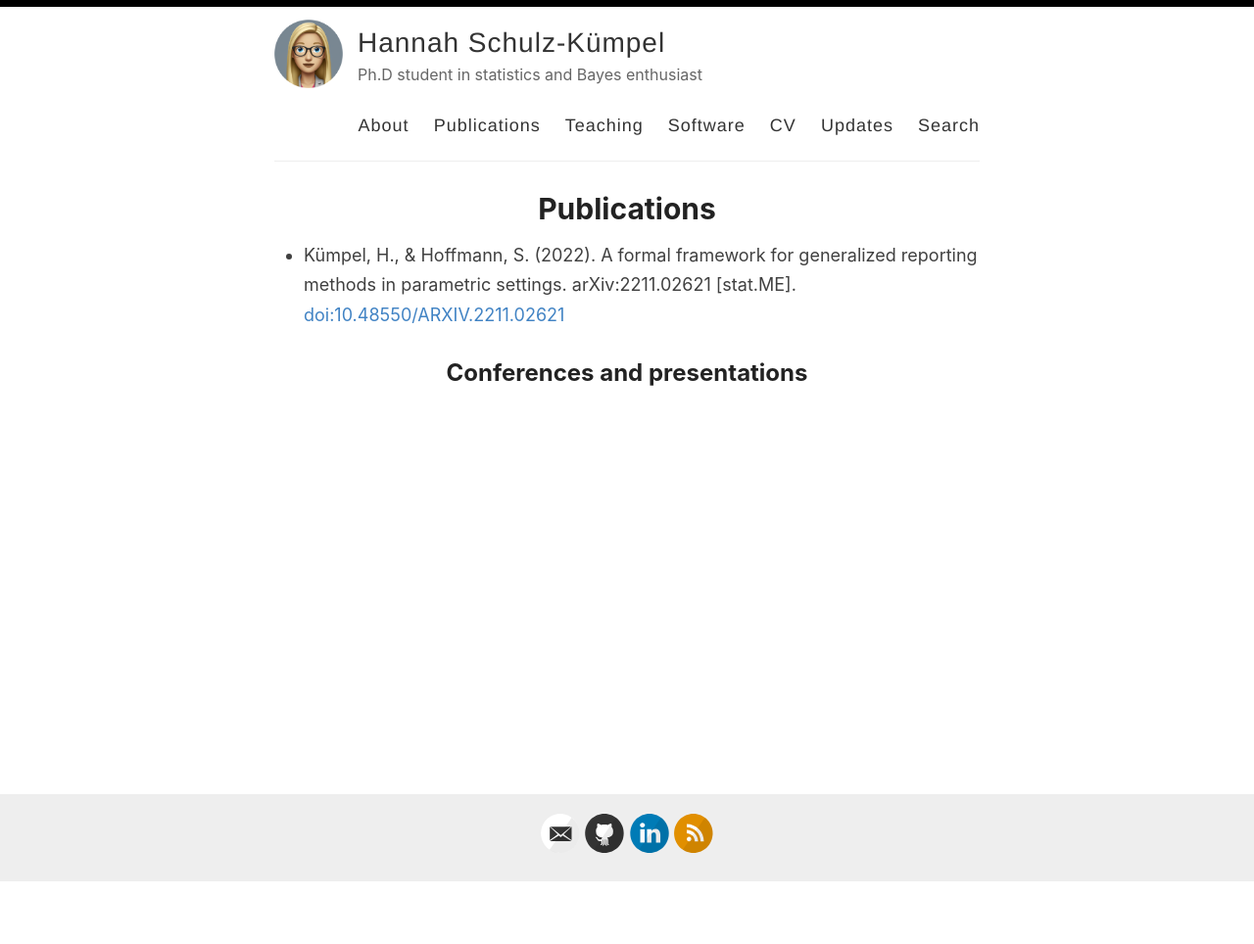
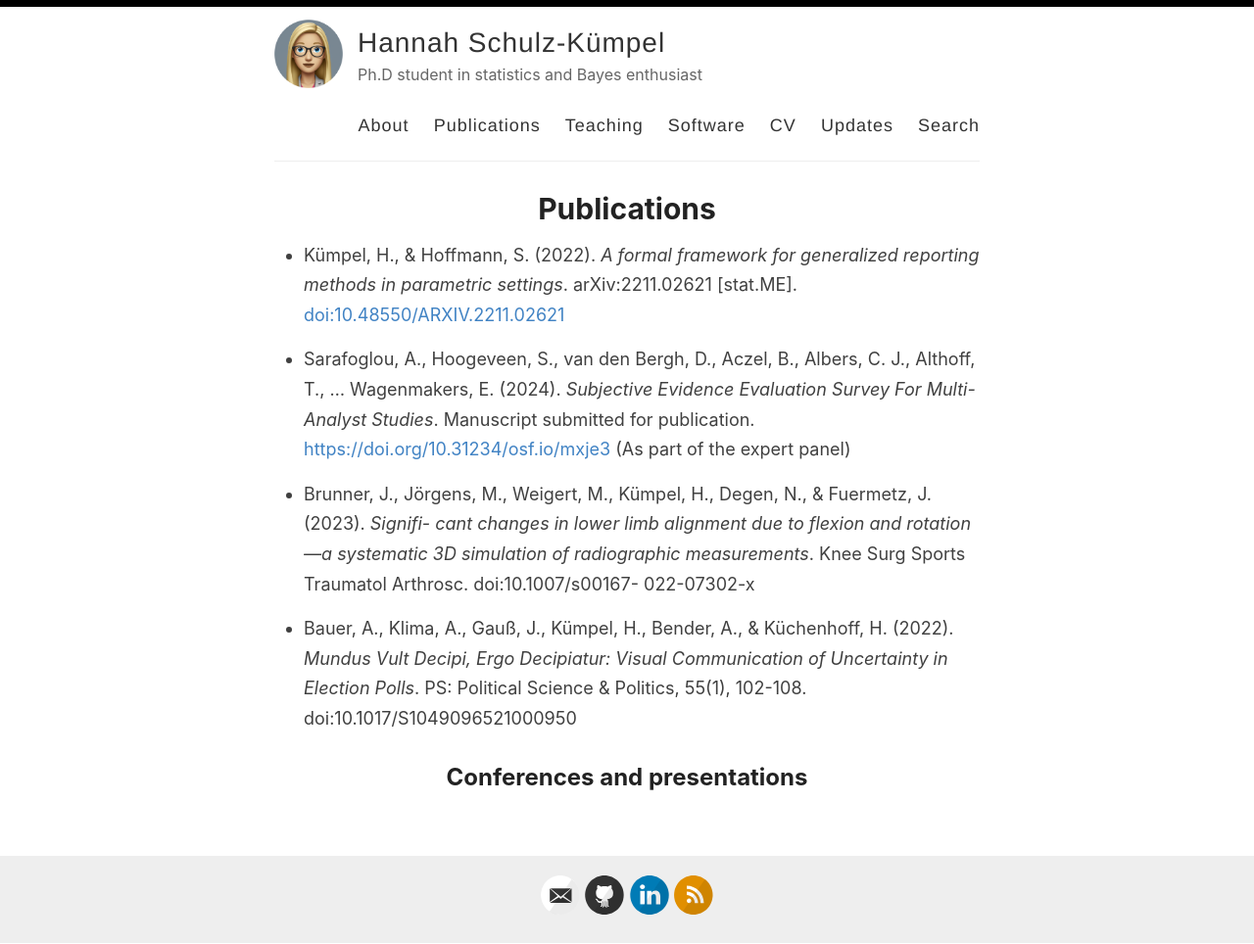
Before and after one commit to 11annah/11annah.github.io, a Jekyll site: the page built from _pages/publications.md, in a window 1280 px wide. Shown: the whole page at 98% size. Built offline with Jekyll 4.4.1, drawn with Linux system fonts in a browser that asks for light colours; before the commit the page ends 901 px from its top, so only the background shows below that.

Commit message:
Update publications.md

```diff
--- a/_pages/publications.md
+++ b/_pages/publications.md
@@ -4,7 +4,19 @@ title: Publications
 permalink: /publications/
 ---
 
-* Kümpel, H., & Hoffmann, S. (2022). A formal framework for generalized reporting methods in
-parametric settings. arXiv:2211.02621 [stat.ME]. [doi:10.48550/ARXIV.2211.02621](https://arxiv.org/abs/2211.02621)
+* Kümpel, H., & Hoffmann, S. (2022). *A formal framework for generalized reporting methods in
+parametric settings*. arXiv:2211.02621 [stat.ME]. [doi:10.48550/ARXIV.2211.02621](https://arxiv.org/abs/2211.02621)
+
+* Sarafoglou, A., Hoogeveen, S., van den Bergh, D., Aczel, B., Albers, C. J., Althoff, T., … Wagenmakers, E. (2024). *Subjective Evidence Evaluation Survey For Multi-Analyst Studies*. Manuscript submitted for publication. [https://doi.org/10.31234/osf.io/mxje3](https://doi.org/10.31234/osf.io/mxje3)
+(As part of the expert panel)
+
+* Brunner, J., Jörgens, M., Weigert, M., Kümpel, H., Degen, N., & Fuermetz, J. (2023). *Signifi-
+cant changes in lower limb alignment due to flexion and rotation—a systematic 3D simulation
+of radiographic measurements*. Knee Surg Sports Traumatol Arthrosc. doi:10.1007/s00167-
+022-07302-x
+
+* Bauer, A., Klima, A., Gauß, J., Kümpel, H., Bender, A., & Küchenhoff, H. (2022). *Mundus
+Vult Decipi, Ergo Decipiatur: Visual Communication of Uncertainty in Election Polls*. PS:
+Political Science & Politics, 55(1), 102-108. doi:10.1017/S1049096521000950
 
 ## Conferences and presentations
```
